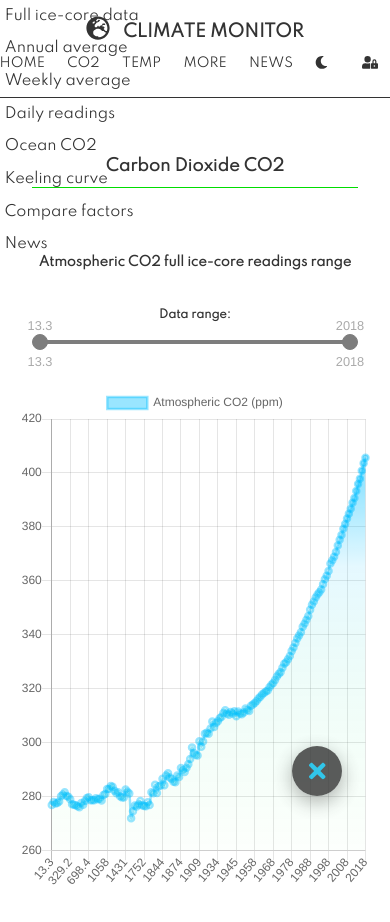
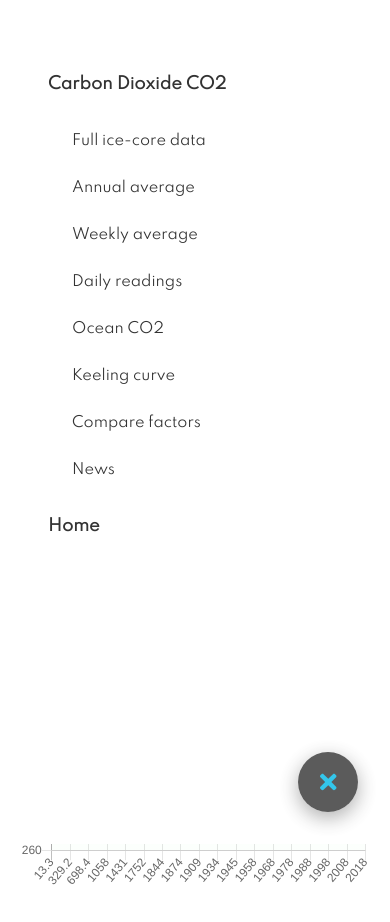
Before and after one commit to TomaszPietrzykowski/climate-monitor-archive, a React (Create React App) app: page /co2 in a window 390 px wide. Both pictures are taken after a click on the element 317 px from the left and 771 px from the top of the page. Shown: the top 922 px of the page. Built offline with nearby package versions, Linux system fonts and the light colour scheme.

Commit message:
carbon mobile menu styles added

```diff
--- a/src/App.css
+++ b/src/App.css
@@ -6,13 +6,13 @@
 */
 
 /* Global Styles */
-:root {
+/* :root {
   --primary-color: #dc3545;
   --dark-color: #333333;
   --light-color: #f4f4f4;
   --danger-color: #dc3545;
   --success-color: #28a745;
-}
+} */
 
 * {
   box-sizing: border-box;
--- a/src/components/layout/mobilemenus/CarbonFloatBtn.js
+++ b/src/components/layout/mobilemenus/CarbonFloatBtn.js
@@ -3,6 +3,7 @@ import { ThemeContext } from "../../../contexts/ThemeContext"
 import { FontAwesomeIcon } from "@fortawesome/react-fontawesome"
 import { faBars, faTimes } from "@fortawesome/free-solid-svg-icons"
 import "./MobileMenus.css"
+import { Link } from "react-router-dom"
 
 const CarbonFloatBtn = ({ setTab }) => {
   const [isOpen, setIsOpen] = useState(false)
@@ -31,7 +32,11 @@ const CarbonFloatBtn = ({ setTab }) => {
         </div>
       </div>
       {isOpen && (
-        <div className="carbonmobilemenu">
+        <div
+          className="carbonmobilemenu"
+          style={{ background: theme.bgPrimary }}
+        >
+          <div className="mobilemenuheader">Carbon Dioxide CO2</div>
           <div id={"full"} className="mobilemenubtn" onClick={switchData}>
             Full ice-core data
           </div>
@@ -56,6 +61,9 @@ const CarbonFloatBtn = ({ setTab }) => {
           <div id={"carbonnews"} className="mobilemenubtn">
             News
           </div>
+          <div id={"carbonnews"} className="mobilemenuheader">
+            <Link to="/">Home</Link>
+          </div>
         </div>
       )}
     </Fragment>
--- a/src/components/layout/mobilemenus/MobileMenus.css
+++ b/src/components/layout/mobilemenus/MobileMenus.css
@@ -2,7 +2,7 @@
 
 .floatbtn {
   position: fixed;
-  margin: 0 3rem 3rem 0;
+  margin: 0 2rem 2rem 0;
   right: 0;
   bottom: 0;
   border-radius: 100%;
@@ -14,8 +14,8 @@
 .iconcontainer {
   border-radius: 100%;
   padding: 1rem;
-  height: 50px;
-  width: 50px;
+  height: 60px;
+  width: 60px;
   display: flex;
   justify-content: center;
   align-items: center;
@@ -35,10 +35,20 @@
   width: 100vw;
   height: 100vh;
   z-index: 3;
+  padding: 3rem 2rem;
+}
+
+.mobilemenuheader {
+  margin: 1rem 0.5rem;
+  padding: 0.5rem;
+  font-size: 1rem;
+  font-weight: bold;
 }
 
 .mobilemenubtn {
-  padding: 0.3rem;
+  margin: 0.3rem 0.3rem 0.5rem 2rem;
+  padding: 0.5rem;
+  cursor: pointer;
 }
 
 @media (min-width: 980px) {
--- a/src/components/layout/pages/Carbon.js
+++ b/src/components/layout/pages/Carbon.js
@@ -56,6 +56,8 @@ const Carbon = () => {
         <br />
         <br />
         <br />
+        <br />
+        <br />
       </div>
     </div>
   )
```
